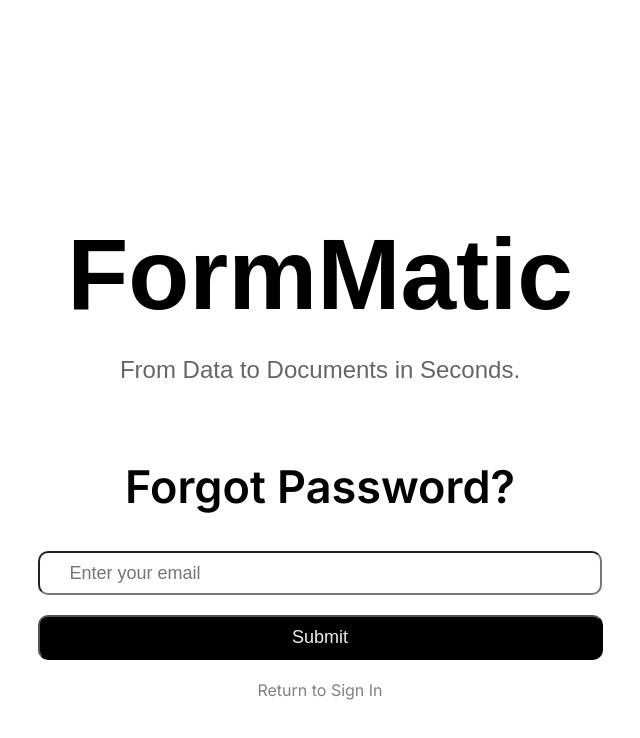
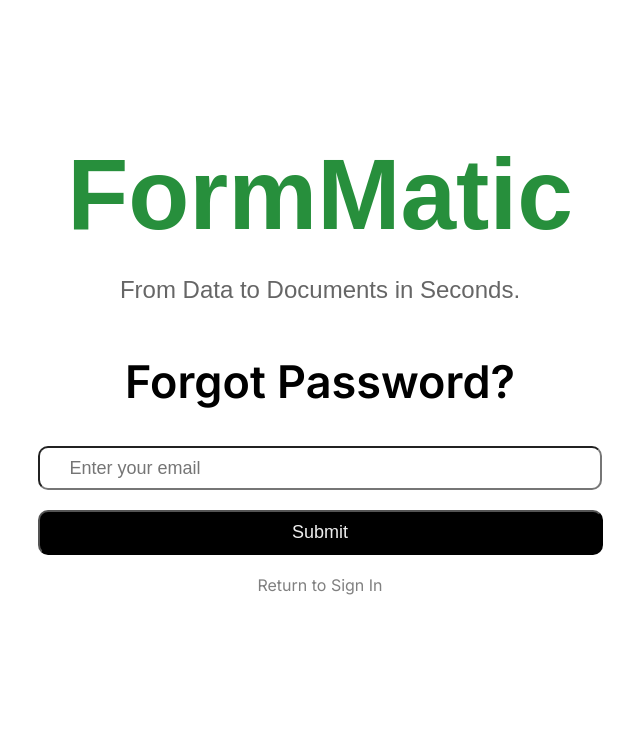
Before and after one commit to IZ-Services/FormMatic, a Next.js app: page /forgot-password in a window 1280 px wide. Shown: the top 738 px of the page, without its empty margins (320-960 px from the left). Built offline with nearby package versions, Linux system fonts and the light colour scheme.

Commit message:
Adjust styling and Eslint/Prettier

```diff
--- a/src/app/globals.css
+++ b/src/app/globals.css
@@ -174,11 +174,11 @@
     display: flex;
     justify-content: center;
     align-items: center;
-    margin-top: 150px;
+    margin-top: 4.375rem;
 }
 
 .login-CompanyName{
-    color: #000;
+    color: #278f3c;
     text-align: center;
     font-family: Arial;
     font-size: 100px;
@@ -194,11 +194,11 @@
     font-size: 24px;
     font-style: normal;
     font-weight: normal;
-    margin-bottom: 75px;
+    margin-bottom: 3.125rem;
 }
 
 .login-SignIn {
-    color: #278f3c;
+    color: black;
     text-align: center;
     font-size: 45px;
     font-style: normal;
```
Also changed, not shown: src/app/forgot-password/page.tsx (+3 -4 lines), src/app/login/page.tsx (+7 -7 lines).
